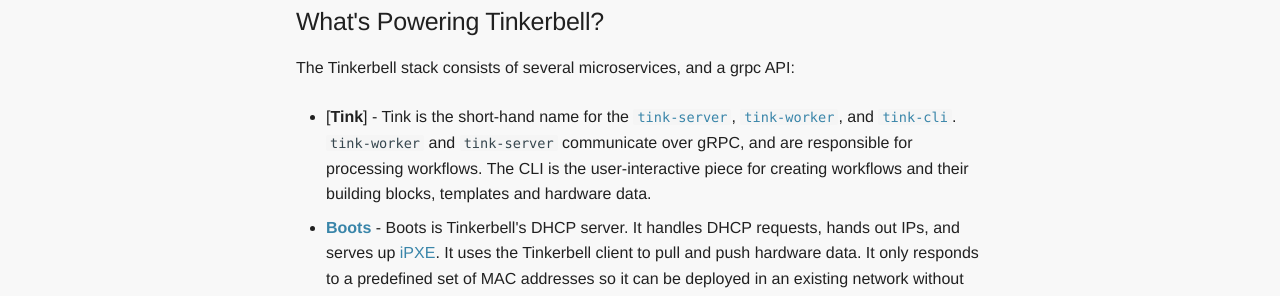
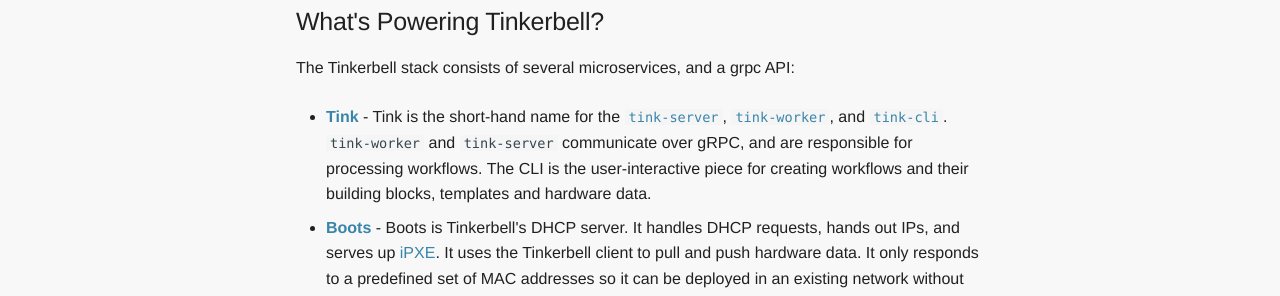
Before and after one commit to tinkerbell/tinkerbell-docs, an MkDocs documentation site: the page built from docs/index.md, in a window 1280 px wide. Shown: the part 444-740 px from the top of the page. Built offline with MkDocs 1.6.1 and Material for MkDocs 9.7.7, drawn with Linux system fonts in a browser that asks for light colours; some web fonts are replaced; part of the change alters nothing that is shown.

```diff
--- a/docs/index.md
+++ b/docs/index.md
@@ -17,7 +17,7 @@ Interested in contributing? Check out our [Contributors' Page](https://tinkerbel
 
 The Tinkerbell stack consists of several microservices, and a grpc API:
 
-- [**Tink**] - Tink is the short-hand name for the [`tink-server`](/services/tink-server), [`tink-worker`](/services/tink-worker), and [`tink-cli`](/services/tink-cli). `tink-worker` and `tink-server` communicate over gRPC, and are responsible for processing workflows. The CLI is the user-interactive piece for creating workflows and their building blocks, templates and hardware data.
+- [**Tink**](https://github.com/tinkerbell/tink) - Tink is the short-hand name for the [`tink-server`](/services/tink-server), [`tink-worker`](/services/tink-worker), and [`tink-cli`](/services/tink-cli). `tink-worker` and `tink-server` communicate over gRPC, and are responsible for processing workflows. The CLI is the user-interactive piece for creating workflows and their building blocks, templates and hardware data.
 
 - [**Boots**](/services/boots) - Boots is Tinkerbell's DHCP server. It handles DHCP requests, hands out IPs, and serves up [iPXE](https://ipxe.org/). It uses the Tinkerbell client to pull and push hardware data. It only responds to a predefined set of MAC addresses so it can be deployed in an existing network without interfering with existing DHCP infrastructure.
 
```
